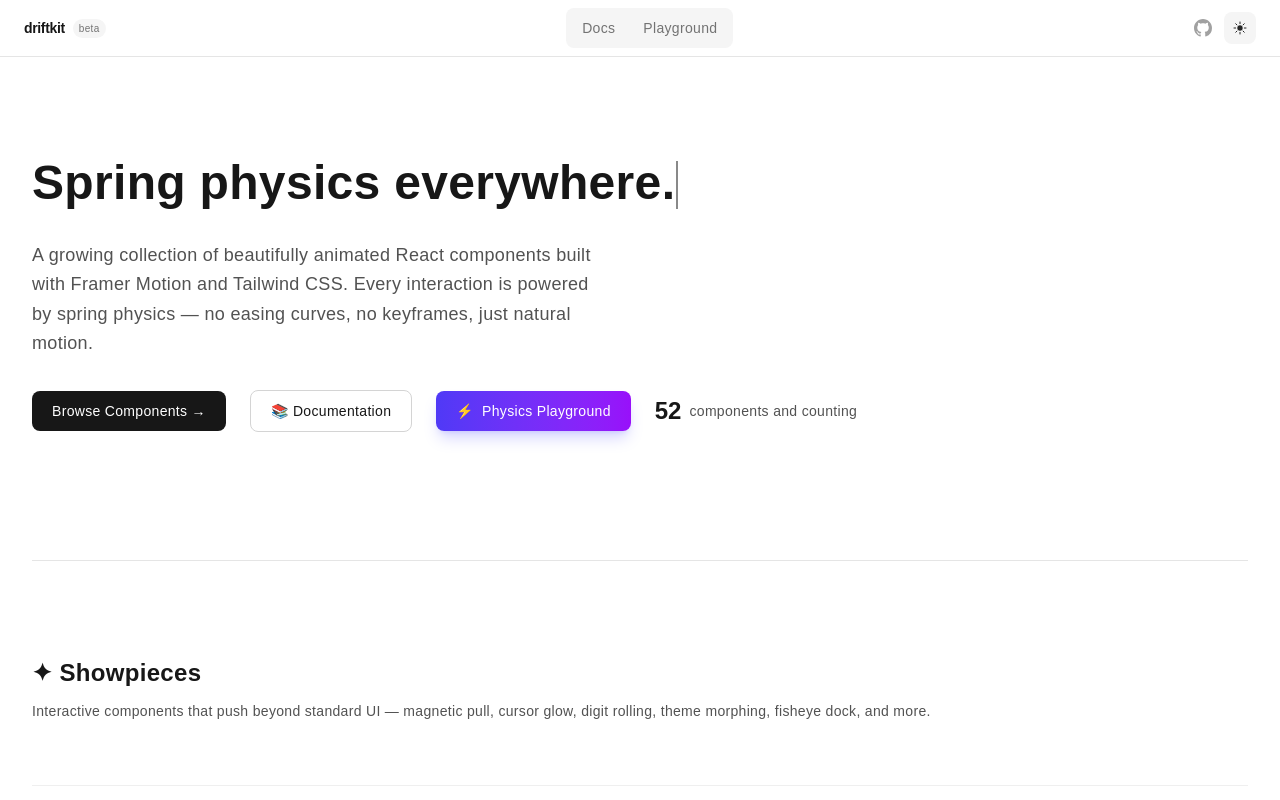
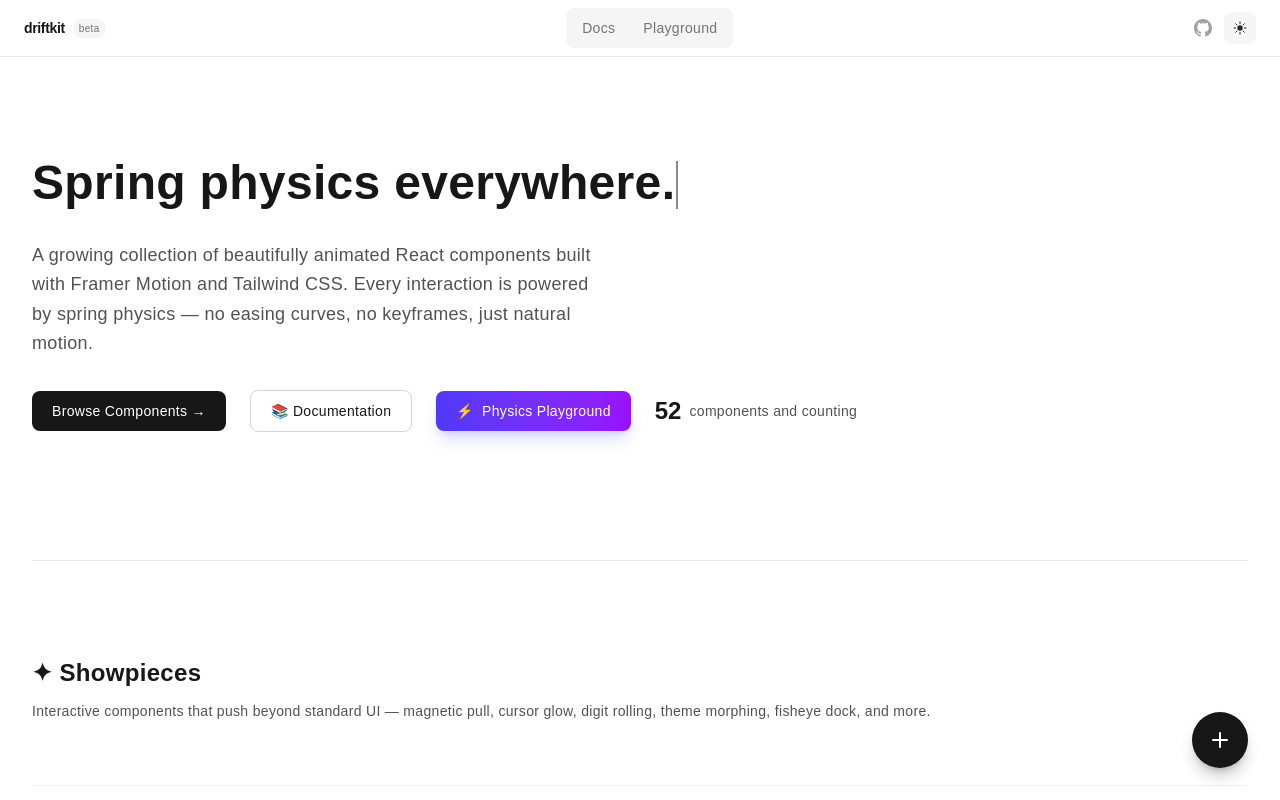
Before and after one commit to kippledigital/driftkit, a Next.js app: page / in a window 1280 px wide. Shown: the top 800 px of the page. Built offline with nearby package versions, Linux system fonts and the light colour scheme; a web font is replaced by a local one.

Commit message:
feat: radial nav FAB — spring-animated component navigator on landing page

```diff
--- a/src/app/page.tsx
+++ b/src/app/page.tsx
@@ -51,6 +51,7 @@ import { ContextMenu, contextMenuItems } from "@/components/context-menu";
 import { Popover } from "@/components/popover";
 import { Breadcrumbs, breadcrumbPatterns } from "@/components/breadcrumbs";
 import { Badge, NotificationBadge } from "@/components/badge";
+import { RadialNav } from "@/components/radial-nav";
 
 const variants: ButtonVariant[] = ["default", "secondary", "ghost", "destructive"];
 const sizes: ButtonSize[] = ["sm", "md", "lg"];
@@ -1660,6 +1661,7 @@ function Section({ id, title, description, children, code }: {
 export default function Home() {
   return (
     <>
+      <RadialNav />
       <main className="min-h-screen bg-white dark:bg-neutral-950 text-neutral-900 dark:text-neutral-100 max-w-7xl mx-auto px-6 sm:px-8">
         {/* ============================================================= */}
         {/* HERO                                                           */}
--- /dev/null
+++ b/src/components/radial-nav.tsx
@@ -0,0 +1,136 @@
+"use client";
+
+import React, { useState, useCallback } from "react";
+import { motion, AnimatePresence } from "framer-motion";
+
+interface RadialItem {
+  label: string;
+  emoji: string;
+  href: string;
+}
+
+const navItems: RadialItem[] = [
+  { label: "Typewriter", emoji: "⌨️", href: "#typewriter" },
+  { label: "Magnetic Dock", emoji: "🧲", href: "#magnetic-dock" },
+  { label: "Swipe Cards", emoji: "🃏", href: "#swipe-cards" },
+  { label: "Command Palette", emoji: "⌘", href: "#command-palette" },
+  { label: "Tabs", emoji: "📑", href: "#animated-tabs" },
+  { label: "Carousel", emoji: "🎠", href: "#spring-carousel" },
+  { label: "Mode Switch", emoji: "🌗", href: "#mode-switcher" },
+  { label: "Tilt Card", emoji: "🎴", href: "#parallax-tilt-card" },
+];
+
+// Fan items in a semi-circle arc from bottom-right
+const RADIUS = 160;
+const START_ANGLE = -180; // degrees (left)
+const END_ANGLE = -90; // degrees (up)
+
+function getPosition(index: number, total: number) {
+  const angle = START_ANGLE + ((END_ANGLE - START_ANGLE) / (total - 1)) * index;
+  const rad = (angle * Math.PI) / 180;
+  return {
+    x: Math.cos(rad) * RADIUS,
+    y: Math.sin(rad) * RADIUS,
+  };
+}
+
+export function RadialNav() {
+  const [isOpen, setIsOpen] = useState(false);
+
+  const toggle = useCallback(() => setIsOpen((prev) => !prev), []);
+
+  const handleItemClick = useCallback((href: string) => {
+    setIsOpen(false);
+    // Smooth scroll to section
+    const id = href.replace("#", "");
+    const el = document.getElementById(id);
+    if (el) {
+      el.scrollIntoView({ behavior: "smooth", block: "start" });
+    }
+  }, []);
+
+  return (
+    <div className="fixed bottom-8 right-8 z-50">
+      {/* Backdrop */}
+      <AnimatePresence>
+        {isOpen && (
+          <motion.div
+            initial={{ opacity: 0 }}
+            animate={{ opacity: 1 }}
+            exit={{ opacity: 0 }}
+            transition={{ duration: 0.2 }}
+            className="fixed inset-0 bg-black/20 dark:bg-black/40 backdrop-blur-[2px]"
+            onClick={() => setIsOpen(false)}
+          />
+        )}
+      </AnimatePresence>
+
+      {/* Radial items */}
+      <AnimatePresence>
+        {isOpen &&
+          navItems.map((item, i) => {
+            const pos = getPosition(i, navItems.length);
+            return (
+              <motion.button
+                key={item.label}
+                initial={{ opacity: 0, x: 0, y: 0, scale: 0.3 }}
+                animate={{
+                  opacity: 1,
+                  x: pos.x,
+                  y: pos.y,
+                  scale: 1,
+                }}
+                exit={{
+                  opacity: 0,
+                  x: 0,
+                  y: 0,
+                  scale: 0.3,
+                }}
+                transition={{
+                  type: "spring",
+                  stiffness: 400,
+                  damping: 22,
+                  mass: 0.8,
+                  delay: i * 0.04,
+                }}
+                onClick={() => handleItemClick(item.href)}
+                className="absolute bottom-0 right-0 flex items-center gap-2 px-3 py-2 rounded-full bg-white dark:bg-neutral-800 border border-neutral-200 dark:border-neutral-700 shadow-lg hover:shadow-xl hover:scale-105 transition-shadow cursor-pointer whitespace-nowrap origin-bottom-right"
+              >
+                <span className="text-sm">{item.emoji}</span>
+                <span className="text-xs font-medium text-neutral-900 dark:text-white">
+                  {item.label}
+                </span>
+              </motion.button>
+            );
+          })}
+      </AnimatePresence>
+
+      {/* FAB Button */}
+      <motion.button
+        onClick={toggle}
+        className="relative w-14 h-14 rounded-full bg-neutral-900 dark:bg-white shadow-lg shadow-neutral-900/25 dark:shadow-white/10 flex items-center justify-center cursor-pointer hover:shadow-xl transition-shadow"
+        whileHover={{ scale: 1.05 }}
+        whileTap={{ scale: 0.95 }}
+      >
+        <motion.div
+          animate={{ rotate: isOpen ? 135 : 0 }}
+          transition={{ type: "spring", stiffness: 500, damping: 30 }}
+        >
+          <svg
+            width="24"
+            height="24"
+            viewBox="0 0 24 24"
+            fill="none"
+            stroke="currentColor"
+            strokeWidth="2"
+            strokeLinecap="round"
+            className="text-white dark:text-neutral-900"
+          >
+            <line x1="12" y1="5" x2="12" y2="19" />
+            <line x1="5" y1="12" x2="19" y2="12" />
+          </svg>
+        </motion.div>
+      </motion.button>
+    </div>
+  );
+}
```
